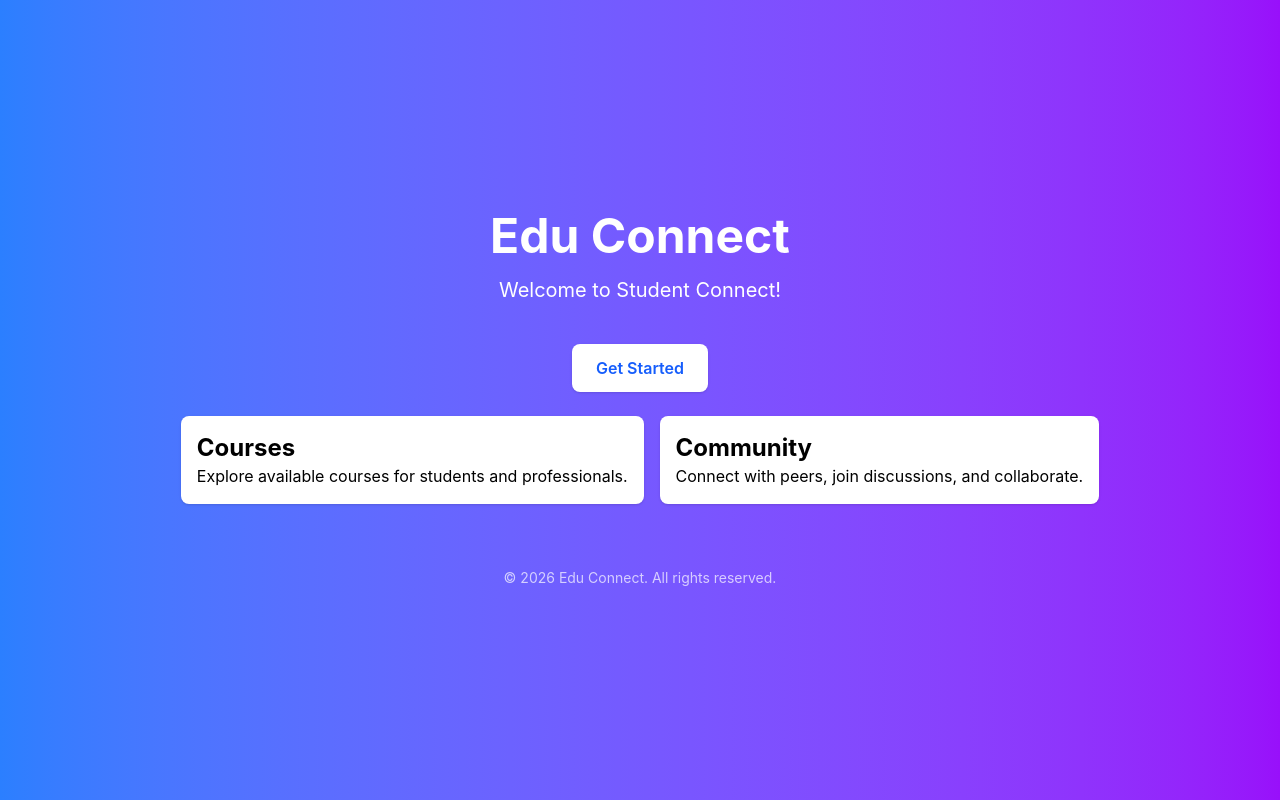
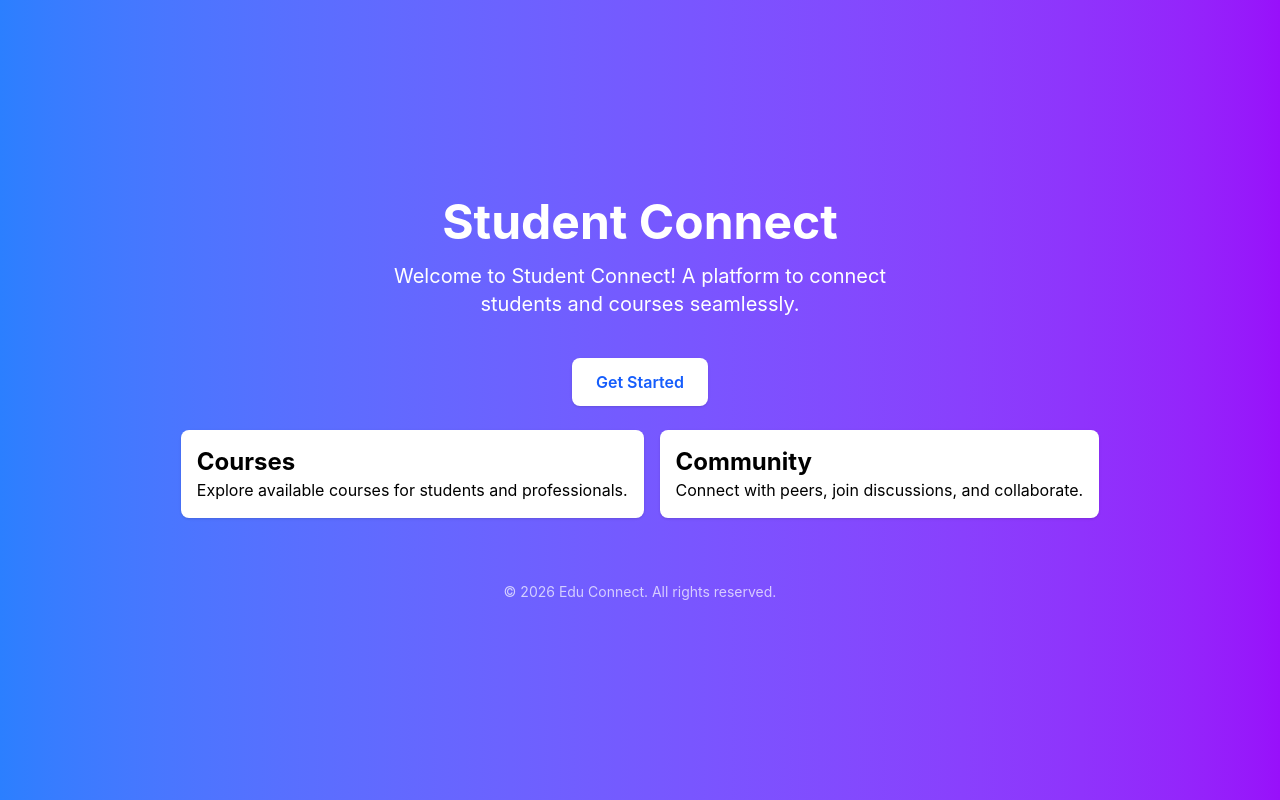
Before and after one commit to democonnect734-cyber/MyProject, a React (Vite) app: page / in a window 1280 px wide. Built offline with nearby package versions, Linux system fonts and the light colour scheme.

Commit message:
Home page changes checking

```diff
--- a/src/pages/Home.jsx
+++ b/src/pages/Home.jsx
@@ -5,9 +5,9 @@ export default function Home() {
   return (
     <div className="min-h-screen flex flex-col items-center justify-center bg-gradient-to-r from-blue-500 to-purple-600 text-white">
       <header className="text-center mb-10">
-        <h1 className="text-5xl font-bold mb-4">Edu Connect</h1>
+        <h1 className="text-5xl font-bold mb-4">Student Connect</h1>
         <p className="text-xl max-w-xl">
-          Welcome to Student Connect!
+          Welcome to Student Connect! A platform to connect students and courses seamlessly.
         </p>
       </header>
 
```
